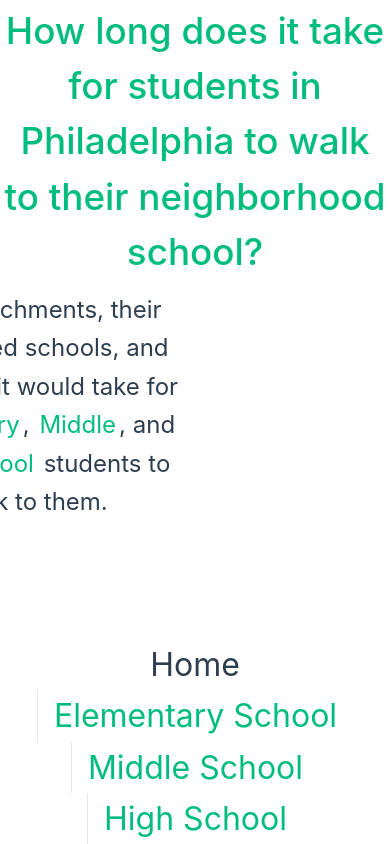
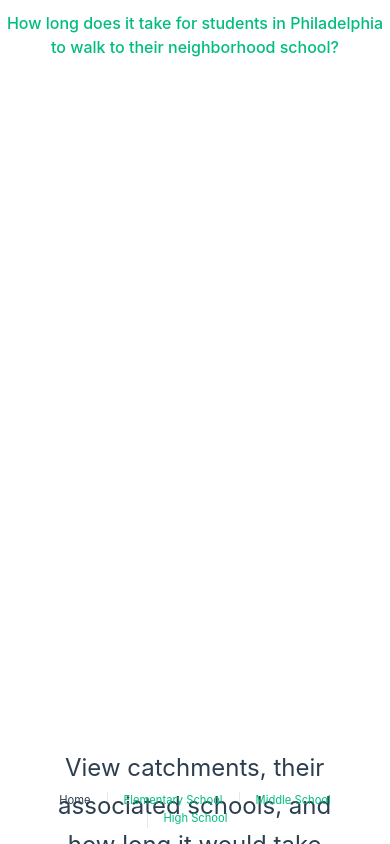
Before and after one commit to theronhalsey/PhillySchoolWalkTime, a Vue app: page / in a window 390 px wide. Built offline with nearby package versions, Linux system fonts and the light colour scheme.

Commit message:
added styling for different sized media

```diff
--- a/src/App.vue
+++ b/src/App.vue
@@ -25,7 +25,7 @@
 <style scoped>
 #header {
   position: fixed;
-  top: 0;
+  top: 2rem;
   left: 0;
   line-height: 1.5;
   max-height: 100vh;
@@ -47,6 +47,7 @@
   font-size: 2rem;
   text-align: center;
   margin-top: 2rem;
+  padding: 1rem 0;
 }
 
 nav a.router-link-exact-active {
@@ -75,13 +76,72 @@
   text-align: center;
 }
 
-@media (min-width: 1024px) {
+@media (max-width: 1280px) {
+  #header {
+    top: 1rem;
+  }
+
   nav {
     text-align: left;
     margin-left: -1rem;
-    font-size: 2rem;
+    font-size: 1.5rem;
     padding: 1rem 0;
     margin-top: 1rem;
   }
+
+  #main {
+    position: fixed;
+    margin: auto;
+    width: 100%;
+    height: 70%;
+    place-items: center;
+    transform: translate(-50%, -45%);
+  }
+}
+
+@media (max-width: 810px) {
+  #header {
+    top: 1rem;
+  }
+
+  nav {
+    text-align: left;
+    margin-left: -1rem;
+    font-size: 1.5rem;
+    padding: 1rem 0;
+    margin-top: 1rem;
+  }
+
+  #main {
+    position: fixed;
+    margin: auto;
+    width: 97%;
+    height: 72%;
+    place-items: center;
+    transform: translate(-2.5%, 15%);
+  }
+}
+
+@media (max-width: 500px) {
+  #header {
+    top: 0.5rem;
+  }
+
+  nav {
+    text-align: left;
+    margin-left: 0rem;
+    font-size: 0.7rem;
+    padding: 1rem 0;
+    margin-top: 1rem;
+  }
+
+  #main {
+    position: fixed;
+    margin: auto;
+    width: 97%;
+    height: 72%;
+    place-items: center;
+    transform: translate(-7%, 7.5%);
+  }
 }
 </style>
--- a/src/components/PageHeader.vue
+++ b/src/components/PageHeader.vue
@@ -11,7 +11,25 @@
 <style scoped>
 h1 {
   font-weight: 500;
-  font-size: 2.3rem;
+  font-size: 2.8rem;
   text-align: center;
 }
+
+@media (max-width: 1280px) {
+  h1 {
+    font-size: 2.1rem;
+  }
+}
+
+@media (max-width: 810px) {
+  h1 {
+    font-size: 2.1rem;
+  }
+}
+
+@media (max-width: 500px) {
+  h1 {
+    font-size: 1rem;
+  }
+}
 </style>
```
